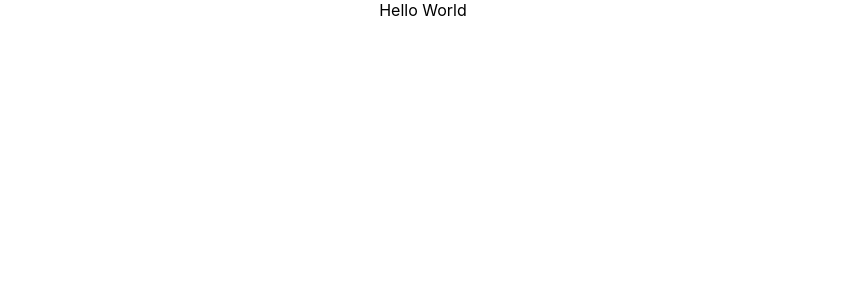
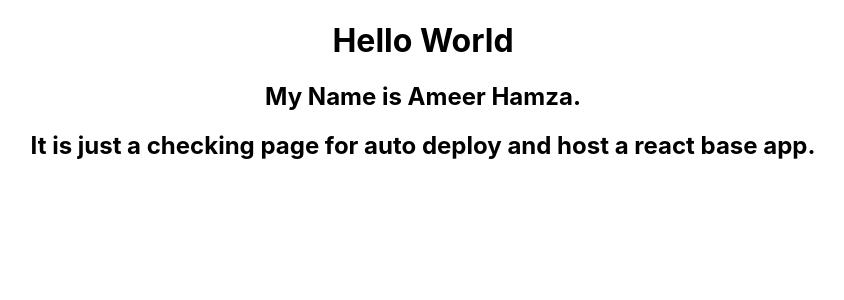
Before and after one commit to Malik-Ameer-Hamza/bootcamp2020, a React (Create React App) app: page / in a window 1280 px wide. Shown: the top 300 px of the page, without its empty margins (217-1061 px from the left). Built offline with nearby package versions, Linux system fonts and the light colour scheme.

Commit message:
creating new content

```diff
--- a/src/App.js
+++ b/src/App.js
@@ -3,7 +3,9 @@ import './App.css';
 function App() {
   return (
     <div className="App">
-      Hello World
+      <h1>Hello World</h1>
+      <h2>My Name is Ameer Hamza.</h2>
+      <h2>It is just a checking page for auto deploy and host a react base app.</h2>
     </div>
   );
 }
```
Also changed, not shown: 1 other file (tests, documents, lock files or other folders).
